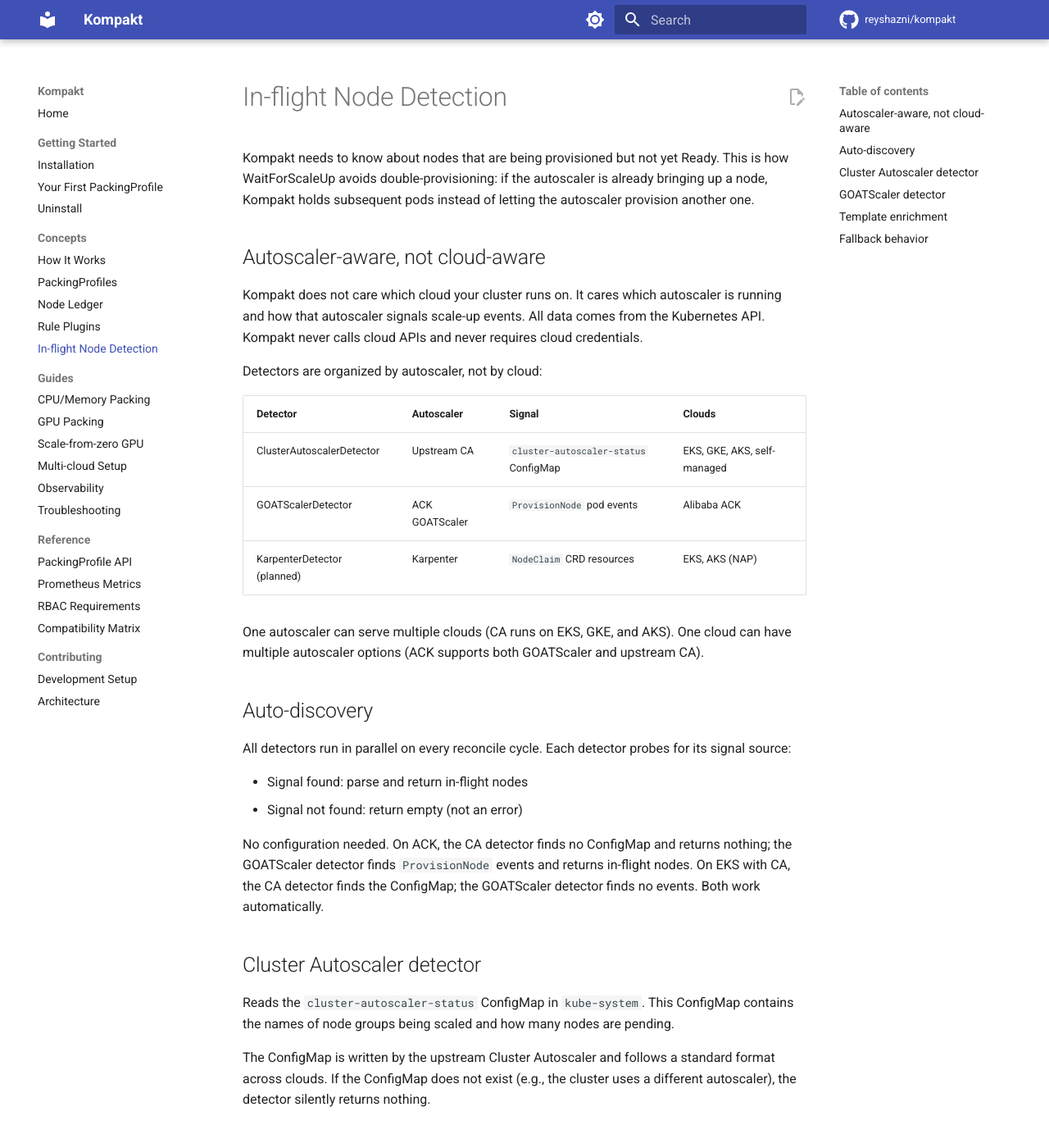
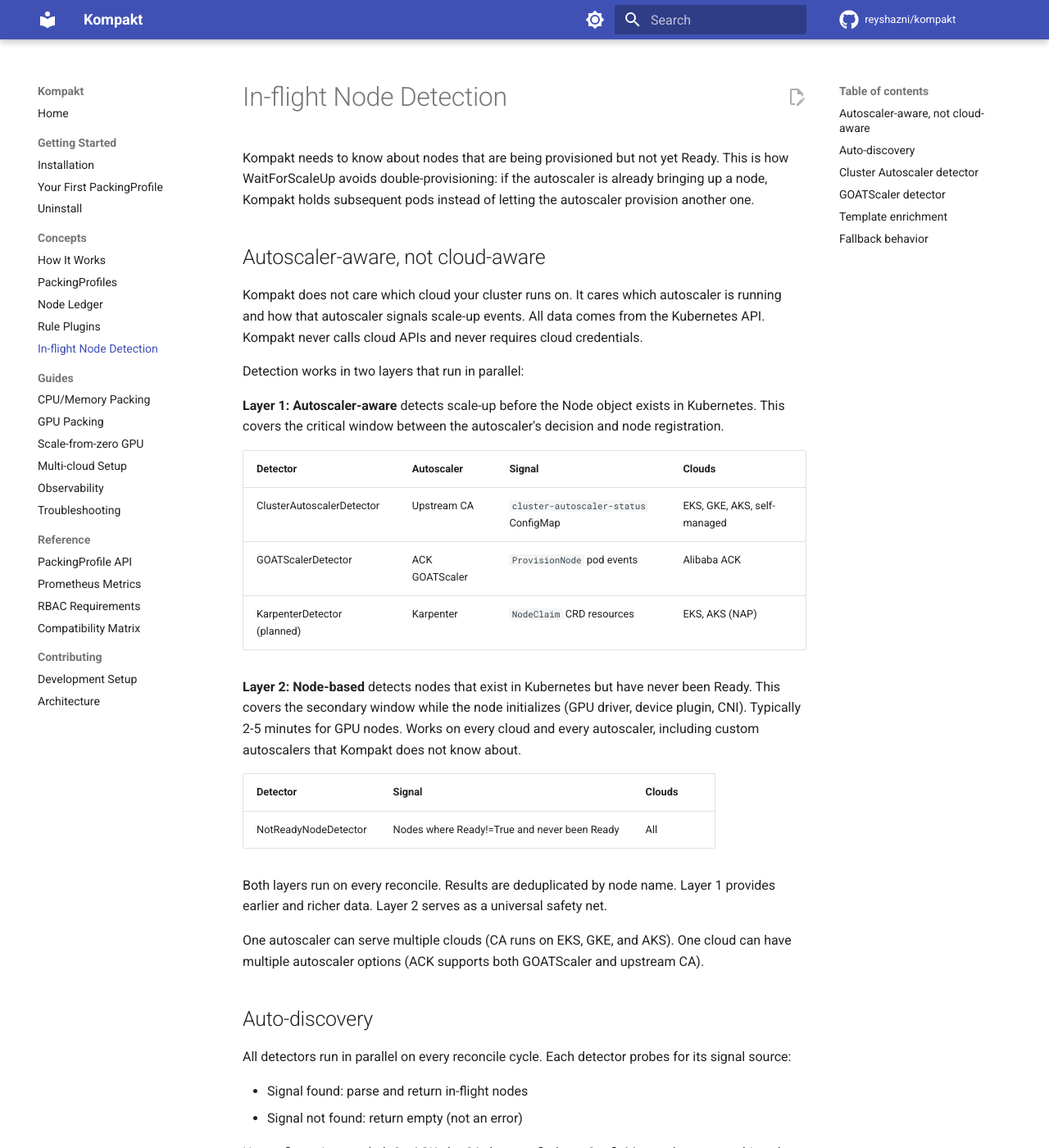
Before and after one commit to reyshazni/kompakt, an MkDocs documentation site: the page built from docs/concepts/inflight-detection.md, in a window 1280 px wide and 1400 px high. Shown: the whole window at 82% size. Built offline with MkDocs 1.6.1 and Material for MkDocs 9.7.7, drawn with Linux system fonts in a browser that asks for light colours; comment, search, counter and statistics services are not loaded; some of the changed text lies outside the part shown.

Commit message:
docs: add two-layer detection architecture

```diff
--- a/docs/concepts/inflight-detection.md
+++ b/docs/concepts/inflight-detection.md
@@ -6,13 +6,23 @@ Kompakt needs to know about nodes that are being provisioned but not yet Ready.
 
 Kompakt does not care which cloud your cluster runs on. It cares which autoscaler is running and how that autoscaler signals scale-up events. All data comes from the Kubernetes API. Kompakt never calls cloud APIs and never requires cloud credentials.
 
-Detectors are organized by autoscaler, not by cloud:
+Detection works in two layers that run in parallel:
+
+**Layer 1: Autoscaler-aware** detects scale-up before the Node object exists in Kubernetes. This covers the critical window between the autoscaler's decision and node registration.
 
 | Detector | Autoscaler | Signal | Clouds |
 |---|---|---|---|
 | ClusterAutoscalerDetector | Upstream CA | `cluster-autoscaler-status` ConfigMap | EKS, GKE, AKS, self-managed |
 | GOATScalerDetector | ACK GOATScaler | `ProvisionNode` pod events | Alibaba ACK |
 | KarpenterDetector (planned) | Karpenter | `NodeClaim` CRD resources | EKS, AKS (NAP) |
+
+**Layer 2: Node-based** detects nodes that exist in Kubernetes but have never been Ready. This covers the secondary window while the node initializes (GPU driver, device plugin, CNI). Typically 2-5 minutes for GPU nodes. Works on every cloud and every autoscaler, including custom autoscalers that Kompakt does not know about.
+
+| Detector | Signal | Clouds |
+|---|---|---|
+| NotReadyNodeDetector | Nodes where Ready!=True and never been Ready | All |
+
+Both layers run on every reconcile. Results are deduplicated by node name. Layer 1 provides earlier and richer data. Layer 2 serves as a universal safety net.
 
 One autoscaler can serve multiple clouds (CA runs on EKS, GKE, and AKS). One cloud can have multiple autoscaler options (ACK supports both GOATScaler and upstream CA).
 
@@ -70,4 +80,4 @@ Without templates, in-flight nodes have unknown capacity and WaitForScaleUp cann
 
 ## Fallback behavior
 
-If no detector finds in-flight nodes, WaitForScaleUp still works. It uses passthrough: the first pod is released immediately to trigger the autoscaler, subsequent pods are released when the node becomes Ready (detected as an existing node by the regular ledger sync). This is slower (pods wait until the node is fully Ready) but still prevents over-provisioning through timeout-based coordination.
+If neither layer detects in-flight nodes (e.g., the autoscaler is completely unknown and nodes appear instantly as Ready), WaitForScaleUp still works. It uses passthrough: the first pod is released immediately to trigger the autoscaler, subsequent pods are released when the node becomes Ready (detected as an existing node by the regular ledger sync). This is slower but still prevents over-provisioning through coordinated release.
```
